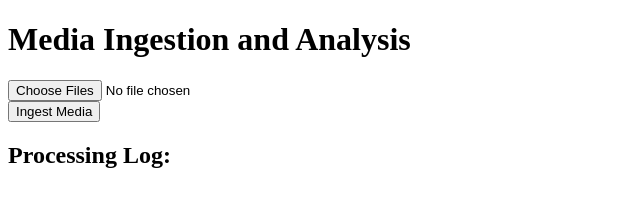
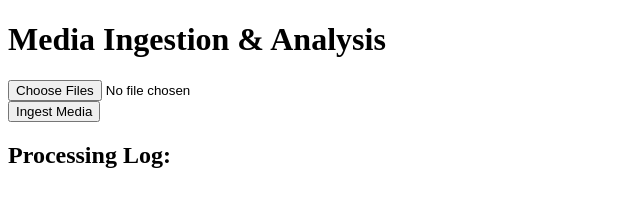
Before and after one commit to amcmdv/assetINGESTION, a plain HTML site: page index.html in a window 1280 px wide. Shown: the whole page, without its empty margins (0-640 px from the left). Drawn offline with Linux system fonts and the light colour scheme.

Commit message:
Update index.html

```diff
--- a/index.html
+++ b/index.html
@@ -6,7 +6,7 @@
     <title>Media Ingestion and Analysis</title>
 </head>
 <body>
-    <h1>Media Ingestion and Analysis</h1>
+    <h1>Media Ingestion & Analysis</h1>
     <input type="file" id="mediaInput" multiple><br>
     <button id="ingestButton">Ingest Media</button>
     <h2>Processing Log:</h2>
```
